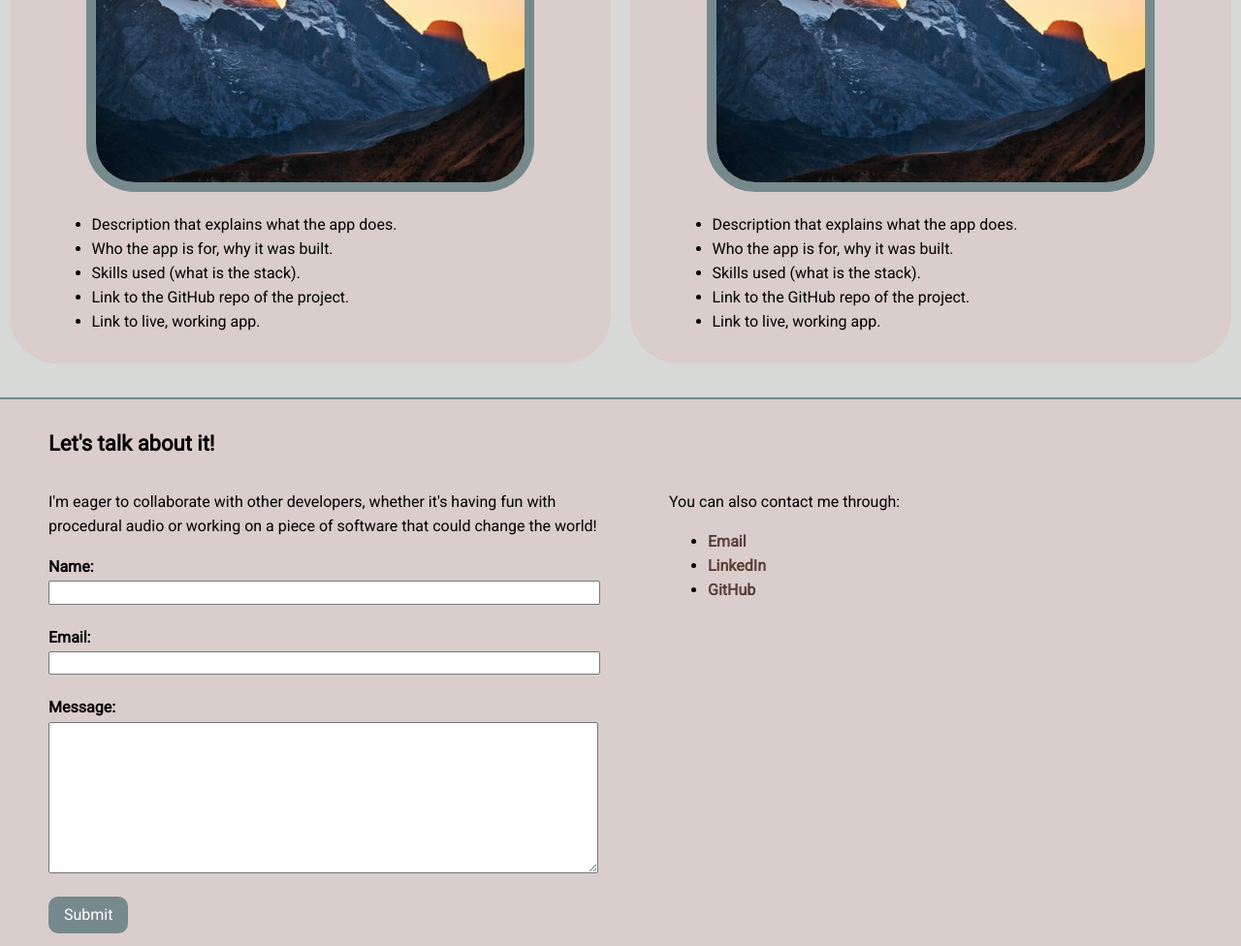
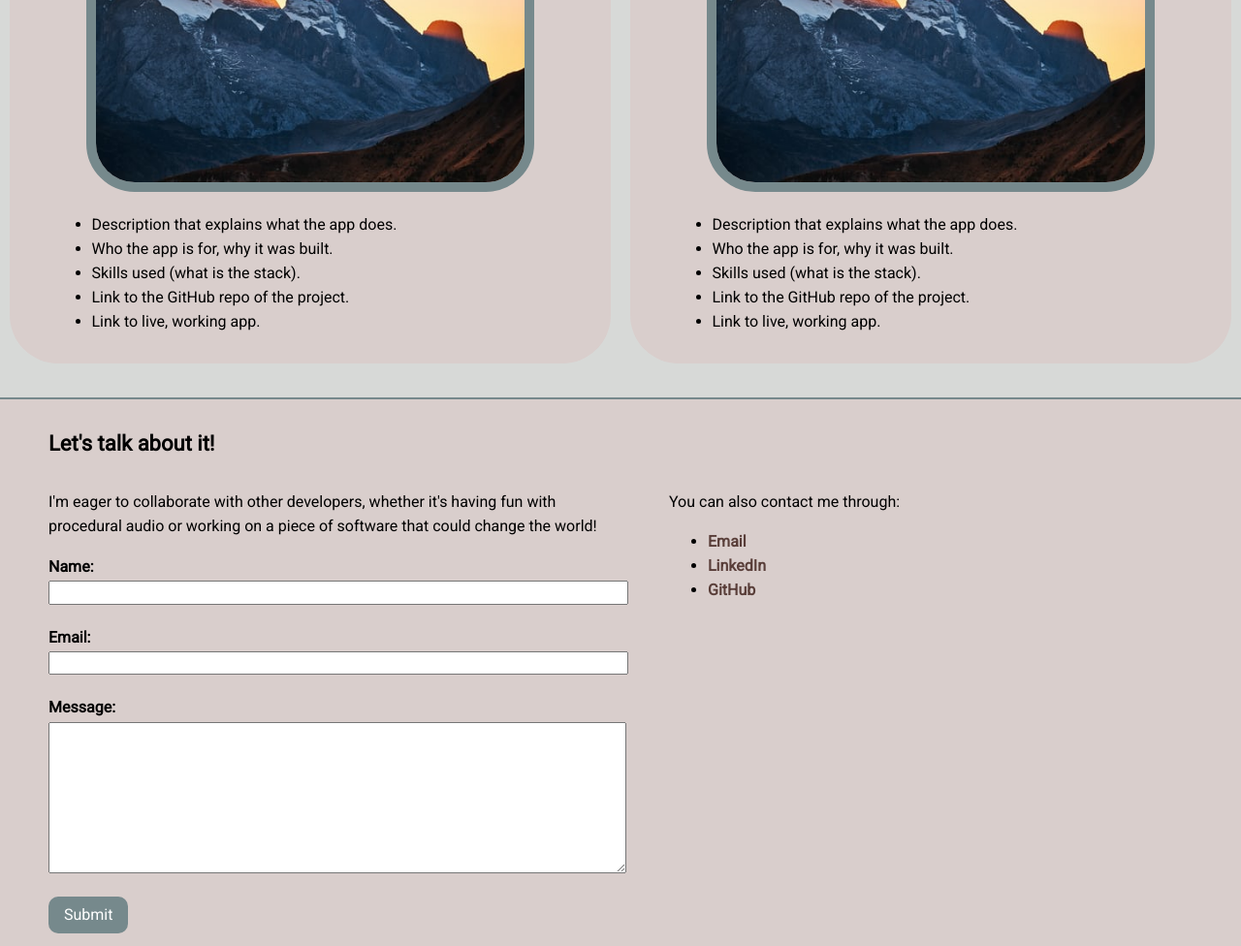
Before and after one commit to sallygaller/portfolio, a plain HTML site: page index.html in a window 1280 px wide. Shown: the part 2088-3064 px from the top of the page at 97% size. Drawn offline with nearby package versions, Linux system fonts and the light colour scheme; a script that the page names is missing.

Commit message:
Add files via upload
Upload 4

```diff
--- a/style.css
+++ b/style.css
@@ -78,7 +78,7 @@ main p, footer p {
 /* ---flex-box--- */
 .group {
   display: flex;
-  flex-direction: column
+  flex-direction: column;
 }
 
 .group-reverse {
@@ -316,7 +316,7 @@ a.main:visited {
   }
 
   footer p, main p, form {
-  margin-left: 50px
+  margin-left: 50px;
   }
 
   .m-left-50 {
@@ -351,7 +351,8 @@ a.main:visited {
   /* ---form--- */
   form input, form textarea {
   margin-bottom: 20px;
-  margin-right: 50px
+  margin-right: 50px;
+  width: 100%;
   }
 
   form button:hover {
```
